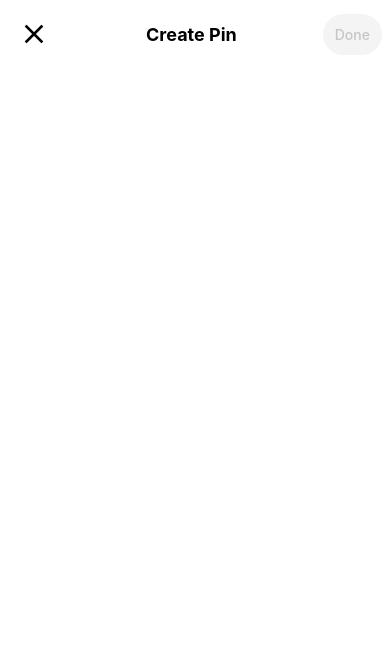
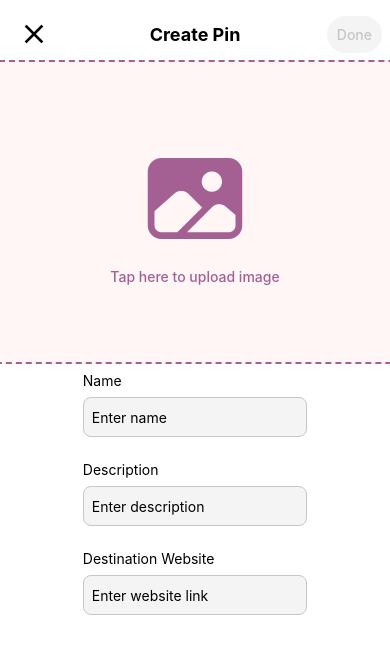
Before and after one commit to kwokkiejh/wish, a React Native app: screen /CreatePin in a window 390 px wide. Shown: the top 654 px of the page. Built offline with nearby package versions, Linux system fonts and the light colour scheme.

Commit message:
created upload image component

```diff
--- a/package.json
+++ b/package.json
@@ -14,6 +14,7 @@
     "@react-navigation/native": "^6.0.10",
     "@react-navigation/stack": "^6.2.1",
     "expo": "~45.0.0",
+    "expo-image-picker": "^13.1.1",
     "expo-status-bar": "~1.3.0",
     "react": "17.0.2",
     "react-dom": "17.0.2",
--- a/src/screens/Create/CreatePinScreen.tsx
+++ b/src/screens/Create/CreatePinScreen.tsx
@@ -1,10 +1,13 @@
-import { TouchableOpacity, Text, StyleSheet, View } from "react-native";
-import { MaterialCommunityIcons } from "@expo/vector-icons";
+import { TouchableOpacity, Text, StyleSheet, View, Image } from "react-native";
 import { useNavigation } from "@react-navigation/native";
 import { StackNavigationProp } from "@react-navigation/stack";
 import { RootNavigatorParamList } from "../../navigation/RootNavigator";
 import Screen from "../../components/Screen/Screen";
 import CreateHeader from "./components/CreateHeader";
+import * as ImagePicker from "expo-image-picker";
+import React from "react";
+import { Ionicons } from "@expo/vector-icons";
+import OutlinedTextInput from "../../components/OutlinedTextInput/OutlinedTextInput";
 
 type CreatePinScreenStackParamList = StackNavigationProp<
   RootNavigatorParamList,
@@ -13,6 +16,27 @@ type CreatePinScreenStackParamList = StackNavigationProp<
 const CreatePinScreen = () => {
   const navigation = useNavigation<CreatePinScreenStackParamList>();
 
+  const [pickedImagePath, setPickedImagePath] = React.useState("");
+  const [name, setName] = React.useState("");
+  const [description, setDescription] = React.useState("");
+  const [website, setWebsite] = React.useState("");
+
+  const showImagePicker = async () => {
+    // Ask the user for the permission to access the media library
+    const permissionResult =
+      await ImagePicker.requestMediaLibraryPermissionsAsync();
+
+    if (permissionResult.granted === false) {
+      alert("You've refused to allow this app to access your photos!");
+      return;
+    }
+
+    const result = await ImagePicker.launchImageLibraryAsync();
+
+    if (!result.cancelled) {
+      setPickedImagePath(result.uri);
+    }
+  };
   return (
     <Screen>
       <CreateHeader
@@ -20,10 +44,95 @@ const CreatePinScreen = () => {
         handleCompleteStepPress={() => navigation.navigate("Tab")}
         title={`Create Pin`}
       />
+
+      <TouchableOpacity onPress={showImagePicker} style={styles.imageContainer}>
+        <View style={styles.placeholderContainer}>
+          {pickedImagePath !== "" ? (
+            <>
+              <Image source={{ uri: pickedImagePath }} style={styles.image} />
+              <View style={styles.changeImageButton}>
+                <Text>Change Picture</Text>
+              </View>
+            </>
+          ) : (
+            <>
+              <Ionicons name="image" size={108} color="#A56093" />
+              <Text style={styles.placeholderText}>
+                Tap here to upload image
+              </Text>
+            </>
+          )}
+        </View>
+      </TouchableOpacity>
+      <View style={styles.inputContainer}>
+        <Text style={styles.inputLabel}>Name</Text>
+        <OutlinedTextInput
+          placeholder="Enter name"
+          value={name}
+          onChangeText={setName}
+          style={styles.input}
+        />
+        <Text style={styles.inputLabel}>Description</Text>
+        <OutlinedTextInput
+          placeholder="Enter description"
+          value={description}
+          style={styles.input}
+          onChangeText={setDescription}
+        />
+        <Text style={styles.inputLabel}>Destination Website</Text>
+        <OutlinedTextInput
+          placeholder="Enter website link"
+          value={website}
+          style={styles.input}
+          onChangeText={setWebsite}
+        />
+      </View>
     </Screen>
   );
 };
 
-const styles = StyleSheet.create({});
+const styles = StyleSheet.create({
+  imageContainer: {
+    alignItems: "center",
+  },
+  image: {
+    width: 400,
+    height: 300,
+    resizeMode: "cover",
+    position: "relative",
+  },
+  placeholderContainer: {
+    borderWidth: 2,
+    borderRadius: 6,
+    borderStyle: "dashed",
+    width: 404,
+    height: 304,
+    borderColor: "#A56093",
+    backgroundColor: "#FFF6F5",
+    justifyContent: "center",
+    alignItems: "center",
+    overflow: "hidden",
+  },
+  placeholderText: {
+    marginTop: 10,
+    color: "#A56093",
+    fontWeight: "500",
+  },
+  inputContainer: {
+    alignSelf: "center",
+    width: "60%",
+  },
+  input: { marginTop: 8, marginBottom: 16 },
+  radioButton: { marginTop: 4, marginBottom: 4 },
+  inputLabel: { marginTop: 8 },
+  changeImageButton: {
+    padding: 6,
+    position: "absolute",
+    zIndex: 1,
+    bottom: 8,
+    backgroundColor: "rgba(255,255,255,0.7)",
+    borderRadius: 16,
+  },
+});
 
 export default CreatePinScreen;
--- a/src/screens/Create/components/CreateHeader.tsx
+++ b/src/screens/Create/components/CreateHeader.tsx
@@ -17,40 +17,51 @@ const CreateHeader = ({
 }: CreateHeaderProps) => {
   return (
     <View style={styles.headerContainer}>
+      <View style={{ flex: 1 }}>
         <TouchableOpacity style={styles.closeButton} onPress={handleClosePress}>
           <MaterialCommunityIcons name="close" size={32} color="black" />
         </TouchableOpacity>
+      </View>
+      <View style={{ flex: 1 }}>
         <Text style={styles.title}>{title}</Text>
+      </View>
+      <View style={{ flex: 1 }}>
         <TouchableOpacity
           style={[
             styles.nextButton,
-          isStepComplete ? styles.enableButtonColor : styles.disableButtonColor
+            isStepComplete
+              ? styles.enableButtonColor
+              : styles.disableButtonColor
           ]}
           onPress={handleCompleteStepPress}
         >
           <Text
             style={
-            isStepComplete ? styles.enableButtonText : styles.disableButtonText
+              isStepComplete
+                ? styles.enableButtonText
+                : styles.disableButtonText
             }
           >
             {finalStep ? `Done` : `Next`}
           </Text>
         </TouchableOpacity>
       </View>
+    </View>
   );
 };
 
 const styles = StyleSheet.create({
   headerContainer: {
-    flexDirection: "row",
     alignItems: "center",
-    justifyContent: "space-between"
+    justifyContent: "center",
+    flexDirection: "row"
   },
   closeButton: { padding: 10 },
-  title: { fontWeight: "bold", fontSize: 18 },
+  title: { fontWeight: "bold", fontSize: 18, textAlign: "center" },
   nextButton: {
-    padding: 12,
-    borderRadius: 28
+    padding: 10,
+    borderRadius: 28,
+    alignSelf: "flex-end"
   },
   enableButtonColor: {
     backgroundColor: "#FFBCC2"
```
Also changed, not shown: 1 other file (tests, documents, lock files or other folders). Lines whose indentation alone changed are shown as unchanged.
